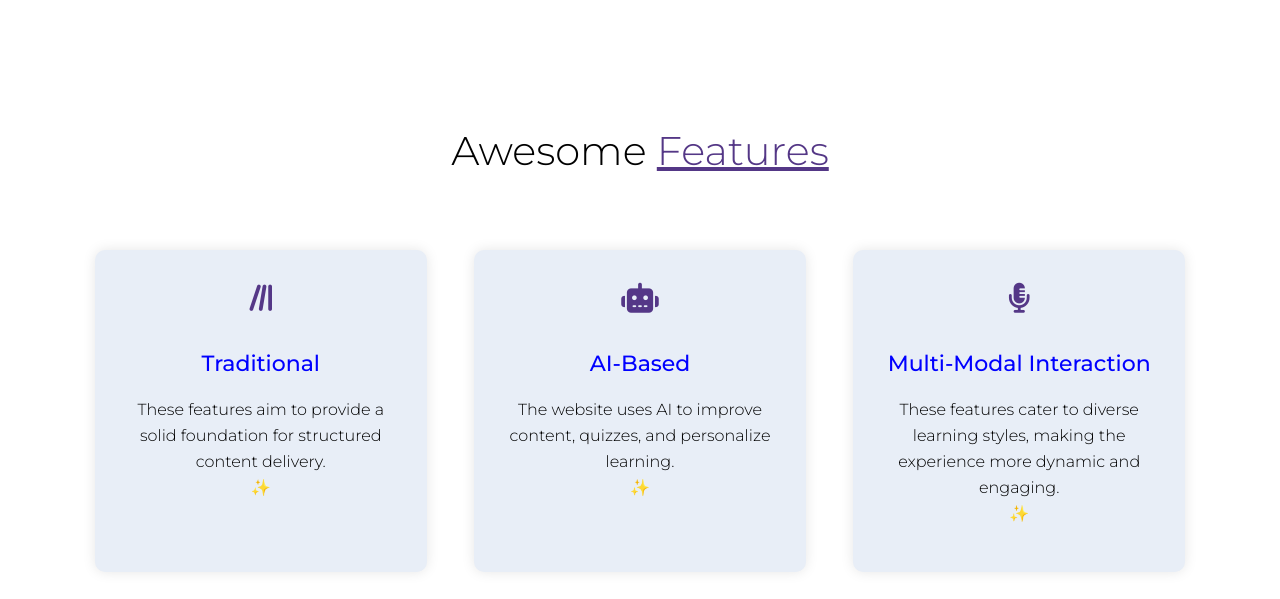
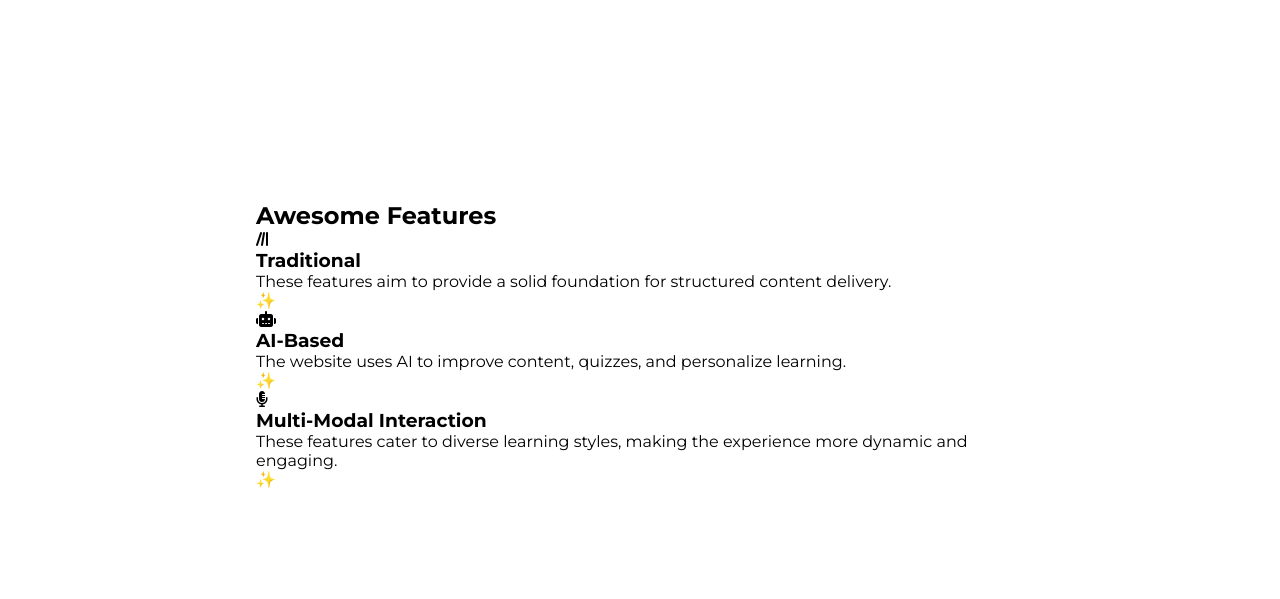
Before and after one commit to reemini/Users-Microservice, a Django app: page / in a window 1280 px wide. Shown: the part 1313-1912 px from the top of the page. Run offline with Django 5.2, Linux system fonts and the light colour scheme.

Commit message:
fix the responsivity of some pages

```diff
--- a/Users/userProfile/static/css/homeStyle.css
+++ b/Users/userProfile/static/css/homeStyle.css
@@ -53,11 +53,9 @@ section {
     font-size: 20px;
     font-weight: 300;
     margin-bottom: 30px;
-
 }
 
 .btn-theme {
-
     background-color: rgba(84, 55, 134, 1);
     padding: 12px 30px;
     border: none;
@@ -72,14 +70,11 @@ section {
 .btn-theme:hover {
     color: rgba(84, 55, 134, 1);
     background-color: rgba(255, 205, 78, 1);
-
 }
-
 
 .home-img img {
     height: auto;
     width: 500px;
-
 }
 
 /* home section ended*/
@@ -170,7 +165,6 @@ section {
     box-shadow: 0 0 50px rgba(0, 0, 0, 0.1);
     transition: transform 0.5s ease;
     border-right: 0.1rem solid rgba(84, 55, 134, 1);
-
 }
 
 .funders .expert-box .profile:hover {
@@ -204,7 +198,6 @@ section {
 
 .pro-links i:hover {
     background: rgb(252, 206, 89);
-    ;
     color: rgba(255, 205, 78, 1);
     cursor: pointer;
     border-radius: 50%;
@@ -213,12 +206,10 @@ section {
 /* funders section ended*/
 
 /*  features section start */
-
 .features {
     padding: 5vw 6vw 5vw 6vw;
     text-align: center;
     background-color: rgb(232, 238, 247);
-
 }
 
 .features .fea-base {
@@ -251,314 +242,14 @@ section {
 .features .fea-box h3 {
     font-size: 1.2rem;
     font-weight: 600;
-    color: rgb(255, 183, 0);
-    padding: 13pcx 0 7px 0;
+    color: rgb(44, 44, 80);
     padding-bottom: 10px;
 }
 
 .features .fea-box p {
     font-size: 1rem;
-    font-weight: 00;
-    color: rgb(8, 1, 15);
-
+    color: rgb(44, 44, 80);
+    padding-bottom: 10px;
 }
 
-.features .feature-title {
-    line-height: 0.5;
-    color: black;
-    background-image: url(https://odoocdn.com/openerp_website/static/src/img/graphics/underline.svg);
-    background-repeat: no-repeat;
-    background-size: 45%;
-    padding: 3%;
-    font-size: 60px;
-    font-weight: 200;
-    background-position: center;
-    text-align: center;
-}
-
-.features .feature-title-p {
-    font-size: 25px;
-    font-weight: 300px;
-}
-
-/* features section ended*/
-
-/*   features 1 section start */
-
-.section-padding {
-    padding: 5px 80px 15px 80px;
-}
-
-.owl-carousel {
-    display: grid;
-    grid-template-columns: repeat(auto-fit, minmax(320px, 1fr));
-    /*to make the boxes in one row  */
-    grid-gap: 1.1rem;
-    margin-top: 50px;
-}
-
-.section-title {
-    margin-bottom: 60px;
-}
-
-.section-title h2 {
-    font-size: 40px;
-    color: black;
-    font-weight: 350;
-    text-transform: capitalize;
-    text-align: center;
-}
-
-.section-title h2 span {
-    color: rgba(84, 55, 134, 1);
-    text-decoration: underline;
-}
-
-.features1 .feature-item {
-    box-shadow: 0 0 13px rgba(0, 0, 0, 0.1);
-    margin: 15px;
-    padding: 30px;
-    border-radius: 10px;
-    text-align: center;
-    position: relative;
-    z-index: 1;
-    overflow: hidden;
-    background-color: rgb(232, 238, 247);
-}
-
-.features1 .feature-item::before,
-.features1 .feature-item::after {
-    content: '';
-    position: absolute;
-    z-index: -1;
-    border-radius: 50%;
-    transition: all 0.5s ease;
-    opacity: 0;
-}
-
-.features1 .feature-item::before {
-    height: 20px;
-    width: 20px;
-    background-color: rgba(255, 235, 174, 1);
-    left: -2px;
-    top: 40%;
-}
-
-.features1 .feature-item:hover::before {
-    left: 10px;
-    opacity: 1;
-}
-
-.features1 .feature-item::after {
-    height: 30px;
-    width: 30px;
-    background-color: rgba(124, 184, 192, 1);
-    right: -30px;
-    top: 80%;
-}
-
-.features1 .feature-item:hover::after {
-    opacity: 1;
-    right: -13px;
-}
-
-.features1 .feature-item .icon {
-    height: 60px;
-    width: 60px;
-    margin: 0 auto 10px;
-    text-align: center;
-    /* background-color: red; */
-    font-size: 30px;
-    color: #543787;
-    position: relative;
-    z-index: 1;
-    transition: all 0.5s ease;
-}
-
-.features1 .feature-item .icon::before {
-    content: '';
-    position: absolute;
-    left: 100%;
-    top: -18px;
-    width: 100%;
-    height: 100%;
-    background-color: rgba(84, 55, 134, 1);
-    transition: all 0.5s ease;
-    z-index: -1;
-    opacity: 0;
-    /*to make the circlr disapeare*/
-}
-
-.features1 .feature-item:hover .icon {
-    color: #ffffff;
-    font-size: 20px;
-}
-
-.features1 .feature-item:hover .icon::before {
-    left: 0;
-    border-radius: 50%;
-    opacity: 1;
-    /*to make the circlr disapeare when hover it*/
-}
-
-.features1 .feature-item h3 {
-    font-size: 22px;
-    margin: 0 0 20px;
-    color: blue;
-    font-weight: 500;
-    text-transform: capitalize;
-}
-
-.features1 .feature-item p {
-    font-size: 16px;
-    line-height: 26px;
-    font-weight: 300;
-    color: black;
-    margin: 0 0 15px;
-}
-
-/* features 1 section ended*/
-
-/*   course section start */
-.course {
-    text-align: center;
-    background-image: url(https://www.odoo.com/web_editor/shape/illustration%2Fdoodle%2F02.svg?c5=%23F2BB62);
-    background-size: 150%;
-    padding-top: 0;
-}
-
-.course .courses .details {
-    padding: 0 15px 0 15px;
-    text-align: center;
-    font-weight: 600;
-
-}
-
-.course .courses .more-details h6 {
-    padding: 10px 10px 0 22px;
-    display: inline-block;
-    color: gray;
-    font-weight: 400;
-}
-
-.course h2 {
-    font-size: 40px;
-    color: black;
-    font-weight: 350;
-    text-transform: capitalize;
-    text-align: center;
-
-}
-
-.course h2 span {
-    color: rgba(84, 55, 134, 1);
-    text-decoration: underline;
-    font-size: 3.2rem;
-    line-height: 6.5rem;
-
-}
-
-.course-section {
-    width: 100%;
-    margin-bottom: 20px;
-    padding: 20px;
-    display: flex;
-    flex-wrap: wrap;
-    justify-content: space-between;
-}
-
-.course-info {
-    width: calc(33.33% - 20px);
-    /* Adjusted width for each course with 20px gap */
-    background-color: #fff;
-    padding: 15px;
-    margin-bottom: 20px;
-    /* Adjusted margin to create space between rows */
-    border-radius: 8px;
-    box-sizing: border-box;
-    cursor: pointer;
-    box-shadow: 0 4px 8px rgba(0, 0, 0, 0.1);
-    transition: box-shadow 0.3s ease;
-}
-
-.course-info:hover {
-    box-shadow: 0 8px 16px rgba(0, 0, 0, 0.2);
-}
-
-.course-title {
-    font-size: 1.5rem;
-    font-weight: bold;
-    text-align: center;
-}
-
-.course-details {
-    margin-top: 10px;
-    display: flex;
-    flex-direction: column;
-}
-
-.course-details p {
-    margin: 5px 0;
-}
-
-.course-image {
-    max-width: 100%;
-    height: 40%;
-    /* Ensures the image maintains its aspect ratio */
-    border-radius: 8px;
-    margin-bottom: 10px;
-    /* Add some space between the image and other content */
-}
-
-/* /*   course section end */
-
-/*=============== BREAKPOINTS ===============*/
-/* For iPad 768*1024*/
-@media (max-width: 769px) {
-    * {
-        padding: 0;
-        margin: 0;
-        box-sizing: border-box;
-        font-family: "Montserrat", sans-serif;
-        list-style: none;
-        text-decoration: none;
-        scroll-behavior: smooth;
-    }
-
-    .home-img img {
-        height: auto;
-        width: 350px;
-        padding-right: 0px;
-        margin-right: 0;
-    }
-
-    .about {
-        width: 95%;
-        padding-left: 3%;
-        padding-right: 0%;
-        grid-template-columns: repeat(2.1, 1fr);
-
-    }
-
-    .about-text h2 {
-        font-size: 40px;
-    }
-
-    .course .course-box {
-        grid-gap: 3.5rem;
-
-    }
-
-    .course .courses .more-details {
-        padding: 0 15px 15px 0px;
-        background: rgb(232, 238, 247);
-        display: inline-block;
-
-    }
-
-    .funders .fiun-title {
-        font-size: 40px;
-
-    }
-
-}
+/*  features section ended */
--- a/Users/userProfile/templates/forgetpass.html
+++ b/Users/userProfile/templates/forgetpass.html
@@ -83,6 +83,6 @@
             });
         });
     });
-    </script>
+</script>
 
 {% endblock %}
```
Also changed, not shown: Users/userProfile/static/css/confirmpass.css (+22 -12 lines), Users/userProfile/static/css/forgetpass.css (+10 -11 lines), Users/userProfile/templates/home.html (line endings or trailing spaces).
